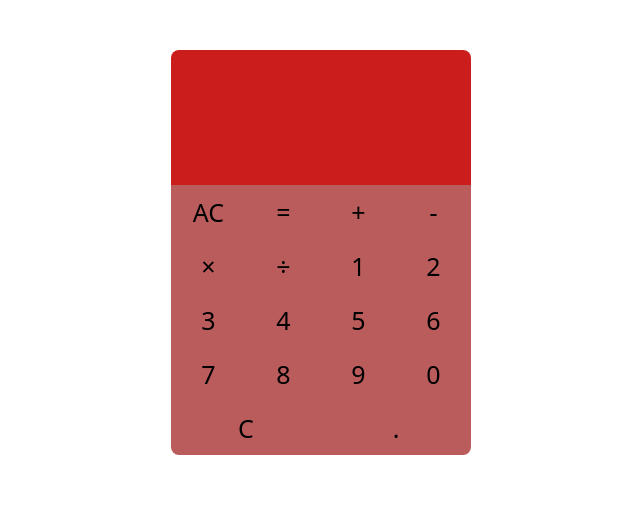
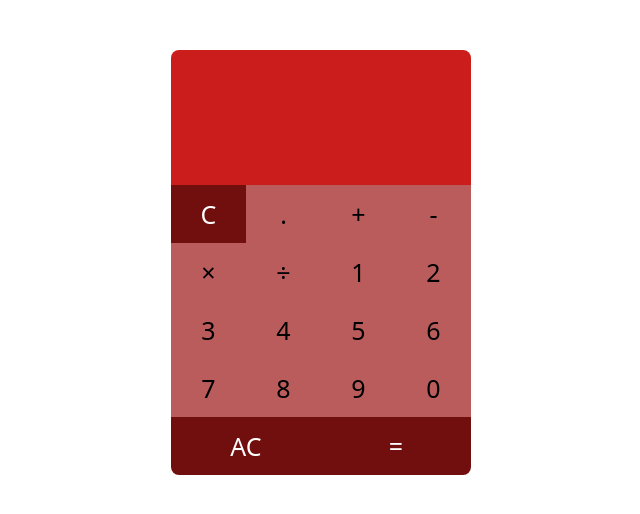
Before and after one commit to pranabacharya/calculator.js, a plain HTML site: page index.html in a window 1280 px wide. Shown: the whole page, without its empty margins (319-959 px from the left). Drawn offline with Linux system fonts and the light colour scheme.

Commit message:
edited ui

```diff
--- a/index.html
+++ b/index.html
@@ -19,7 +19,7 @@
             margin: 0 auto;
             border-radius: 8px;
             width: 300px;
-            height: 426px;
+            height: 428px;
         }
         .answer-plate {
             height: 65px;
@@ -33,7 +33,8 @@
             overflow: auto;
         }
         button {
-            padding: 10px;
+            padding: 12px;
+            text-align: center;
             font-size: 25px;
             width: 25%;
             outline: none;
@@ -49,6 +50,20 @@
             display: flex;
             flex-wrap: wrap;
         }
+        .clear, .equal {
+            width:50%;
+        }
+        .clear, .equal, .cl {
+            background-color: rgb(113, 15, 15);
+            color: white;
+            font-weight: 500;
+        }
+        .clear {
+            border-radius: 0px 0 0px 8px;
+        }
+        .equal {
+            border-radius: 0px 0 8px 0;
+        }
     </style>
 </head>
 <body>
@@ -56,8 +71,8 @@
         <div class="calculator box">
             <div class="answer-plate"></div>
             <div class="all-controls">
-                <button class="clear" data-clear value="AC">AC</button>
-                <button class="equal" value="="> =</button>
+                <button class="cl" data-cl value="clear">C</button>
+                <button class="dot" data-control value=".">.</button>
                 <button class="add" data-control value="+">+</button>
                 <button class="sub" data-control value="-">-</button>
                 <button class="mul" data-control value="*">&#215;</button>
@@ -72,8 +87,8 @@
                 <button data-num value="8">8</button>
                 <button data-num value="9">9</button>
                 <button data-num value="0">0</button>
-                <button data-cl style="width:50%;border-radius: 0px 0 0px 8px;" value="clear">C</button>
-                <button class="dot" style="border-radius: 0px 0 8px 0; width:50%" data-control value=".">.</button>
+                <button class="clear" data-clear value="AC">AC</button>
+                <button class="equal" value="="> =</button>
             </div>
         </div>
     </div>
```
